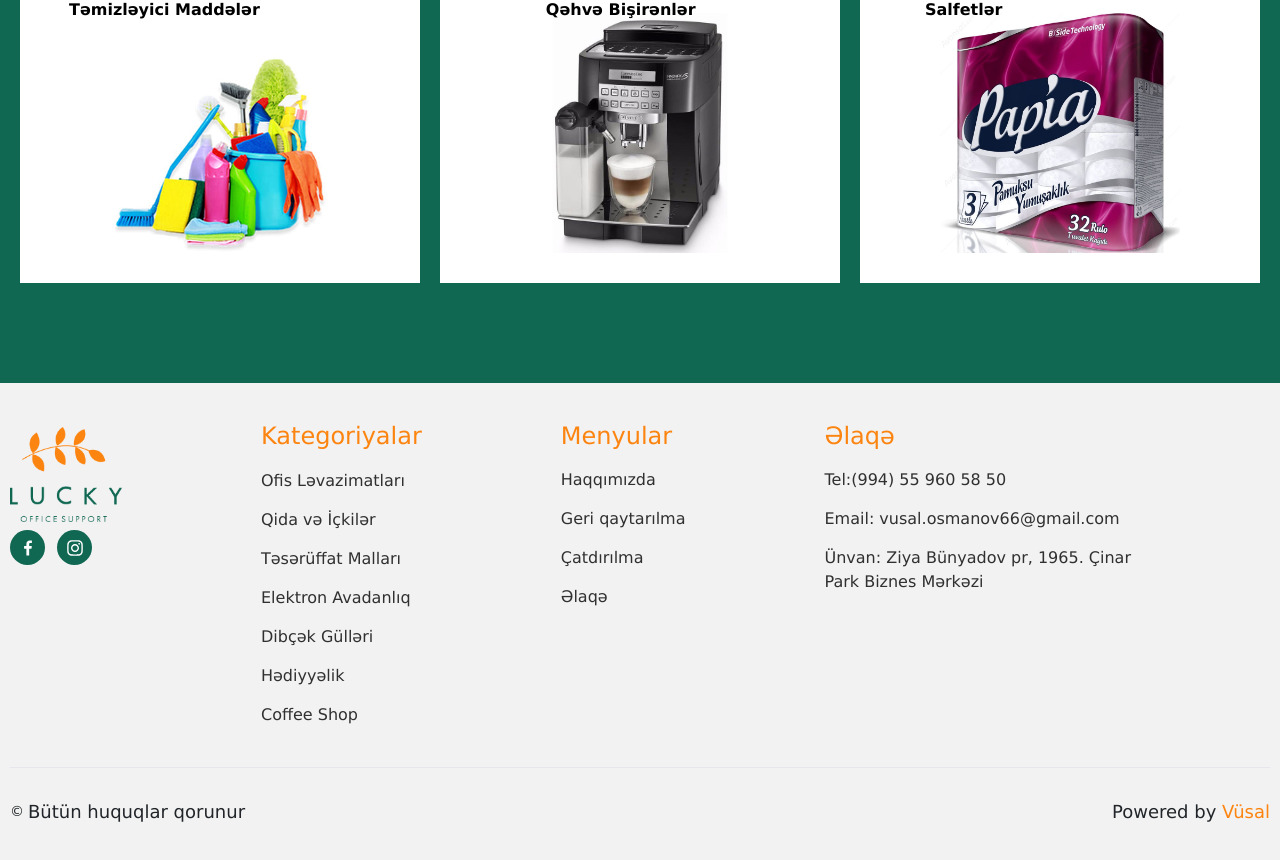
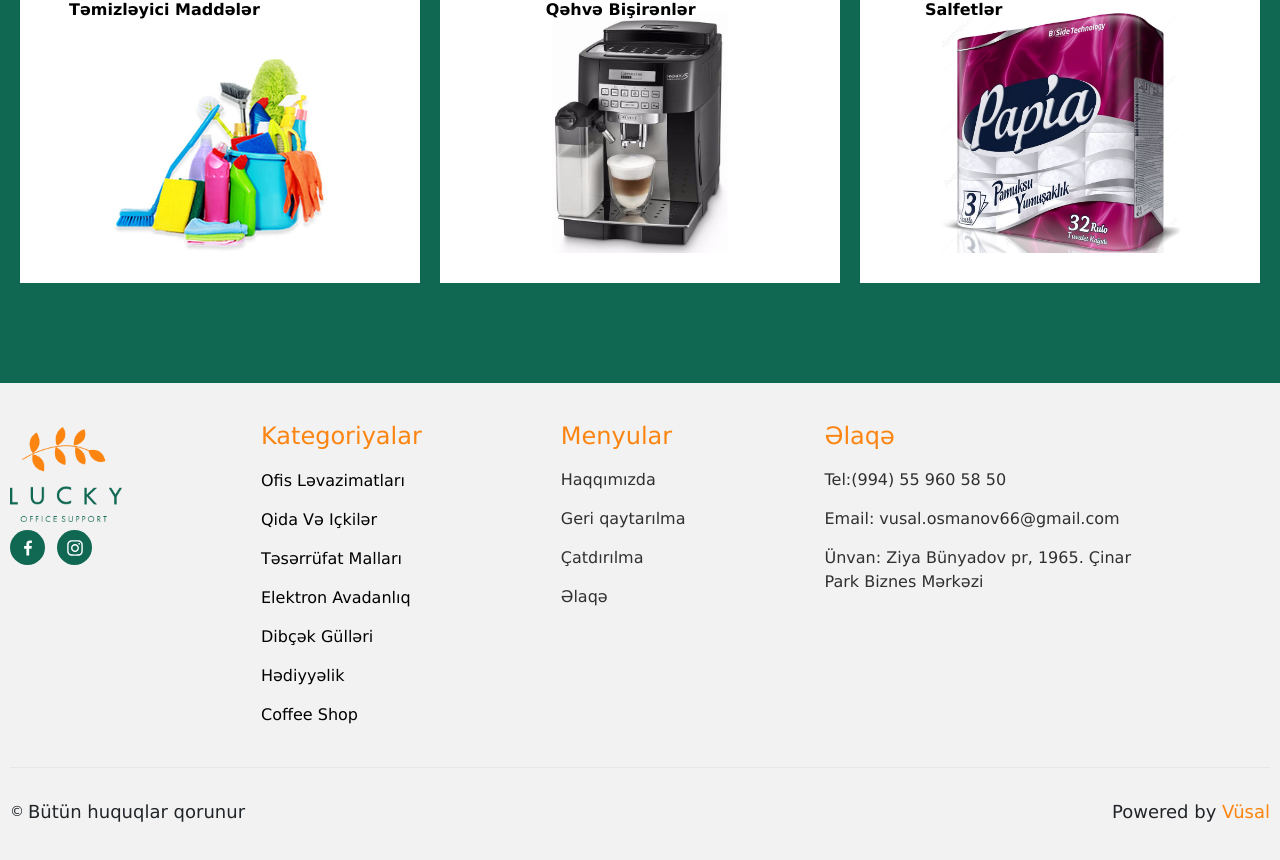
Before and after one commit to vusalosmanov/LuckyApp, a React (Create React App) app: page / in a window 1280 px wide. Shown: the part 3436-4296 px from the top of the page. Built offline with nearby package versions, Linux system fonts and the light colour scheme.

Commit message:
add footer Link

```diff
--- a/src/components/Footer.jsx
+++ b/src/components/Footer.jsx
@@ -3,7 +3,7 @@ import { AiOutlineInstagram } from "react-icons/ai";
 import { BiLogoFacebook } from "react-icons/bi";
 import { Link } from "react-router-dom";
 import logo from "../assets/image/logo/logo-footer.png";
-
+import { categoryArray } from "./data/CategoryData";
 const Footer = () => {
   return (
     <div className="bg-[#f2f2f2]">
@@ -44,42 +44,26 @@ const Footer = () => {
               <h4 className=" text-[#fc8410] mb-[15px] text-[24px]">
                 Kategoriyalar
               </h4>
-              <ul className=" flex flex-col gap-[15px]">
-                <li className="font-thin text-[#303030] unf">
-                  <Link>Ofis Ləvazimatları</Link>
-                </li>
-                <li className="font-thin text-[#303030] unf">
-                  <Link> Qida və İçkilər</Link>
-                </li>
-                <li className="font-thin text-[#303030] unf">
-                  <Link>Təsərüffat Malları</Link>
-                </li>
-                <li className="font-thin text-[#303030] unf">
-                  <Link> Elektron Avadanlıq</Link>
-                </li>
-                <li className="font-thin text-[#303030] unf">
-                  <Link>Dibçək Gülləri</Link>
-                </li>
-                <li className="font-thin text-[#303030] unf">
-                  <Link> Hədiyyəlik </Link>
-                </li>
-                <li className="font-thin text-[#303030] unf">
-                  <Link> Coffee Shop </Link>
-                </li>
+              <ul className=" flex flex-col gap-[15px]  capitalize  ">
+              {
+                  categoryArray.map(category => (
+                    <Link key={category.id} to={`/products/${encodeURIComponent(category.name)}`}>{category.name}</Link>
+                  ))
+                }
               </ul>
             </div>
             <div>
               <h4 className=" text-[#fc8410] mb-[14px] text-[24px]">Menyular</h4>
               <ul className=" flex flex-col gap-[15px]">
-                <li className="font-thin text-[#303030] unf">Haqqımızda</li>
+                <Link to='/about' className="font-thin text-[#303030] unf">Haqqımızda</Link>
                 <li className="font-thin text-[#303030] unf">
-                  <Link> Geri qaytarılma</Link>
+                  <Link to='/return '> Geri qaytarılma</Link>
                 </li>
                 <li className="font-thin text-[#303030] unf">
-                  <Link>Çatdırılma</Link>
+                  <Link to='/terms'>Çatdırılma</Link>
                 </li>
                 <li className="font-thin text-[#303030] unf">
-                  <Link> Əlaqə</Link>
+                  <Link to='/contact'> Əlaqə</Link>
                 </li>
               </ul>
             </div>
```
